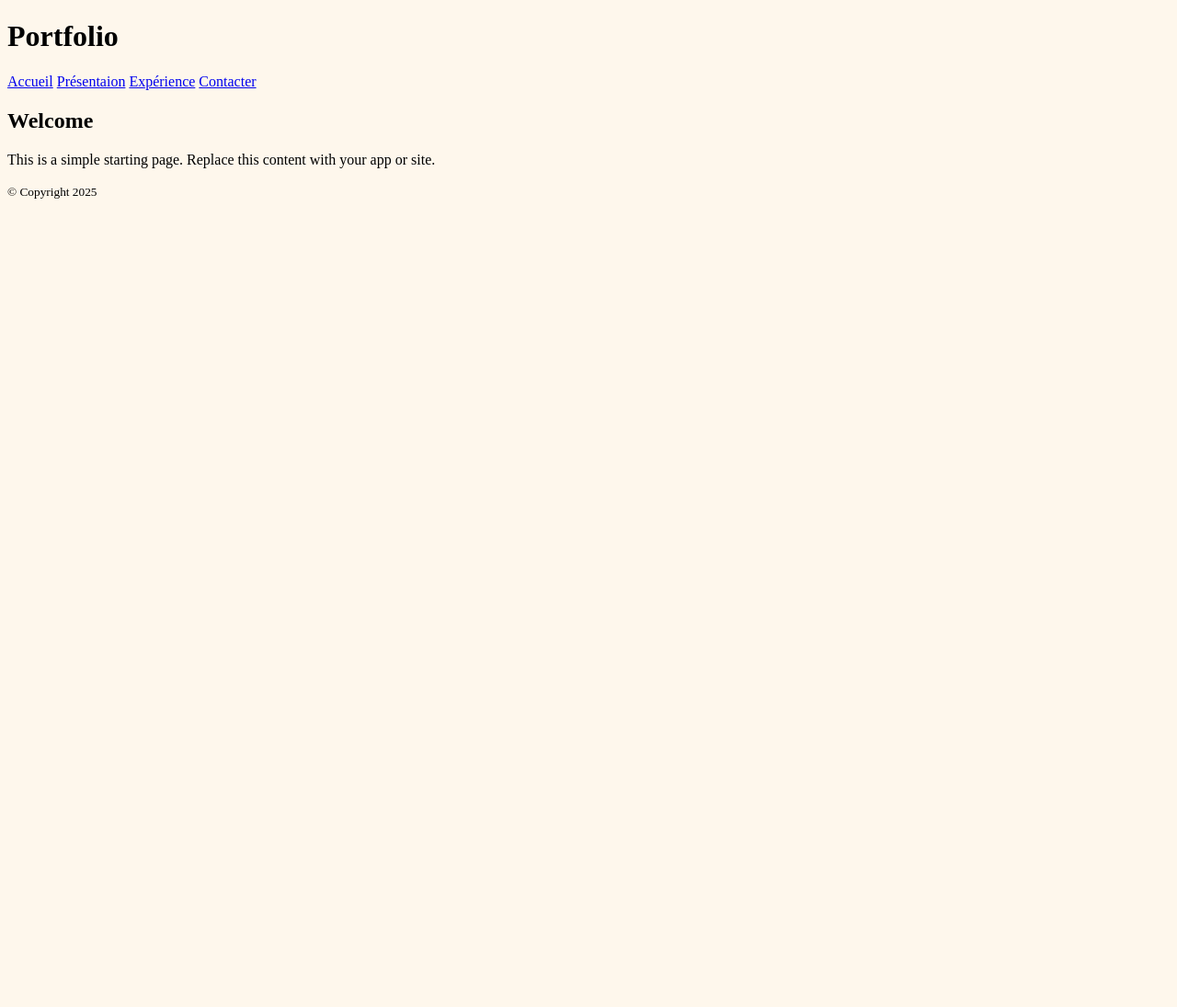
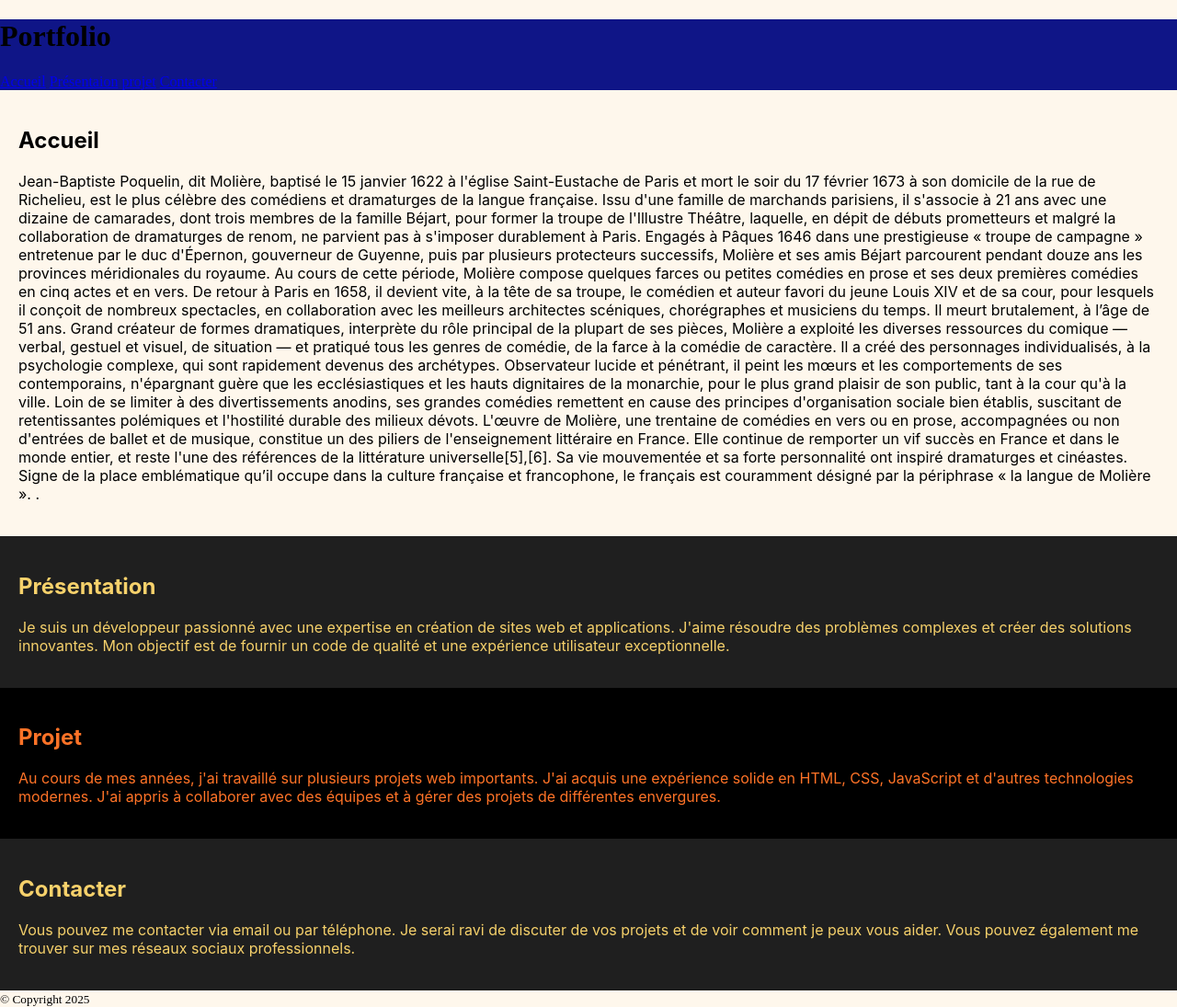
Before and after one commit to jallier-root/jeudimax, a plain HTML site: page index.html in a window 1280 px wide. Shown: the whole page at 92% size. Before the commit the page ends 800 px from the top, so only its background shows below. Drawn offline with Linux system fonts and the light colour scheme.

Commit message:
v2 bizarre

```diff
--- a/css/style.css
+++ b/css/style.css
@@ -10,5 +10,78 @@ html{
     background-repeat: no-repeat;
     background-position: center;
     background-attachment: fixed;
+    color: #000000 ;
 
 }
+
+head{
+    background-color: #0F1587;
+}
+
+header{
+    background-color: #0F1587;
+}
+
+body {
+    margin: 0;
+    padding: 0;
+}
+
+main {
+    margin: 0;
+    padding: 0;
+}
+.fondoff{
+    font-family: 'inter', sans-serif;
+    padding: 20px;
+    margin: 0;
+    width: 100%;
+    box-sizing: border-box;
+}
+
+.fondon{
+    background-color: #1f1f1f ;
+    font-family: 'inter', sans-serif;
+    color: #f6d16b;
+    padding: 20px;
+    margin: 0;
+    width: 100%;
+    box-sizing: border-box;
+}
+.fondon1 {
+    background-color: #000000 ;
+    font-family: 'inter', sans-serif;
+    color: #ff7327;
+    padding: 20px;
+    margin: 0;
+    width: 100%;
+    box-sizing: border-box;
+}
+
+.fondon2 {
+    background-color: #1f1f1f ;
+    font-family: 'inter', sans-serif;
+    color: #f6d16b;
+    padding: 20px;
+    margin: 0;
+    width: 100%;
+    box-sizing: border-box;
+}
+
+/*
+section {
+    background-color: #224252;
+    font-family: 'inter', sans-serif;
+    color: white;
+    padding: 20px;
+    margin: 0;
+    width: 100%;
+    box-sizing: border-box;
+}*/
+
+
+/*
+#f6d16b jaune sylvia
+#1f1f1f gris sylvia
+#000000 noir sylvia
+*/
--- a/index.html
+++ b/index.html
@@ -11,18 +11,40 @@
     <header>
         <h1>Portfolio</h1>
         <nav>
-            <a href="index.html">Accueil</a>
-            <a href="presentation.html">Présentaion</a>
-            <a href="experience.html">Expérience</a>
-            <a href="contact.html">Contacter</a>
+            <a href="#accueil">Accueil</a>
+            <a href="#presentation">Présentaion</a>
+            <a href="#projet">projet</a>
+            <a href="#contact">Contacter</a>
         </nav>
     </header>
 
-    <p></p>
     <main>
-        <section>
-        <h2>Welcome</h2>
-        <p>This is a simple starting page. Replace this content with your app or site.</p>
+        <section id="accueil" class="fondoff">
+            <h2>Accueil</h2>
+            <p>Jean-Baptiste Poquelin, dit Molière, baptisé le 15 janvier 1622 à l'église Saint-Eustache de Paris et mort le soir du 17 février 1673 à son domicile de la rue de Richelieu, est le plus célèbre des comédiens et dramaturges de la langue française.
+
+Issu d'une famille de marchands parisiens, il s'associe à 21 ans avec une dizaine de camarades, dont trois membres de la famille Béjart, pour former la troupe de l'Illustre Théâtre, laquelle, en dépit de débuts prometteurs et malgré la collaboration de dramaturges de renom, ne parvient pas à s'imposer durablement à Paris. Engagés à Pâques 1646 dans une prestigieuse « troupe de campagne » entretenue par le duc d'Épernon, gouverneur de Guyenne, puis par plusieurs protecteurs successifs, Molière et ses amis Béjart parcourent pendant douze ans les provinces méridionales du royaume. Au cours de cette période, Molière compose quelques farces ou petites comédies en prose et ses deux premières comédies en cinq actes et en vers. De retour à Paris en 1658, il devient vite, à la tête de sa troupe, le comédien et auteur favori du jeune Louis XIV et de sa cour, pour lesquels il conçoit de nombreux spectacles, en collaboration avec les meilleurs architectes scéniques, chorégraphes et musiciens du temps. Il meurt brutalement, à l’âge de 51 ans.
+
+Grand créateur de formes dramatiques, interprète du rôle principal de la plupart de ses pièces, Molière a exploité les diverses ressources du comique — verbal, gestuel et visuel, de situation — et pratiqué tous les genres de comédie, de la farce à la comédie de caractère. Il a créé des personnages individualisés, à la psychologie complexe, qui sont rapidement devenus des archétypes. Observateur lucide et pénétrant, il peint les mœurs et les comportements de ses contemporains, n'épargnant guère que les ecclésiastiques et les hauts dignitaires de la monarchie, pour le plus grand plaisir de son public, tant à la cour qu'à la ville. Loin de se limiter à des divertissements anodins, ses grandes comédies remettent en cause des principes d'organisation sociale bien établis, suscitant de retentissantes polémiques et l'hostilité durable des milieux dévots.
+
+L'œuvre de Molière, une trentaine de comédies en vers ou en prose, accompagnées ou non d'entrées de ballet et de musique, constitue un des piliers de l'enseignement littéraire en France. Elle continue de remporter un vif succès en France et dans le monde entier, et reste l'une des références de la littérature universelle[5],[6].
+
+Sa vie mouvementée et sa forte personnalité ont inspiré dramaturges et cinéastes. Signe de la place emblématique qu’il occupe dans la culture française et francophone, le français est couramment désigné par la périphrase « la langue de Molière ». .</p>
+        </section>
+
+        <section id="presentation" class="fondon">
+            <h2>Présentation</h2>
+            <p>Je suis un développeur passionné avec une expertise en création de sites web et applications. J'aime résoudre des problèmes complexes et créer des solutions innovantes. Mon objectif est de fournir un code de qualité et une expérience utilisateur exceptionnelle.</p>
+        </section>
+
+        <section id="projet" class="fondon1">
+            <h2>Projet</h2>
+            <p>Au cours de mes années, j'ai travaillé sur plusieurs projets web importants. J'ai acquis une expérience solide en HTML, CSS, JavaScript et d'autres technologies modernes. J'ai appris à collaborer avec des équipes et à gérer des projets de différentes envergures.</p>
+        </section>
+
+        <section id="contact" class="fondon2">
+            <h2>Contacter</h2>
+            <p>Vous pouvez me contacter via email ou par téléphone. Je serai ravi de discuter de vos projets et de voir comment je peux vous aider. Vous pouvez également me trouver sur mes réseaux sociaux professionnels.</p>
         </section>
     </main>
 
```
Also changed, not shown: img/seoul.jpg (added), 1 other file.
